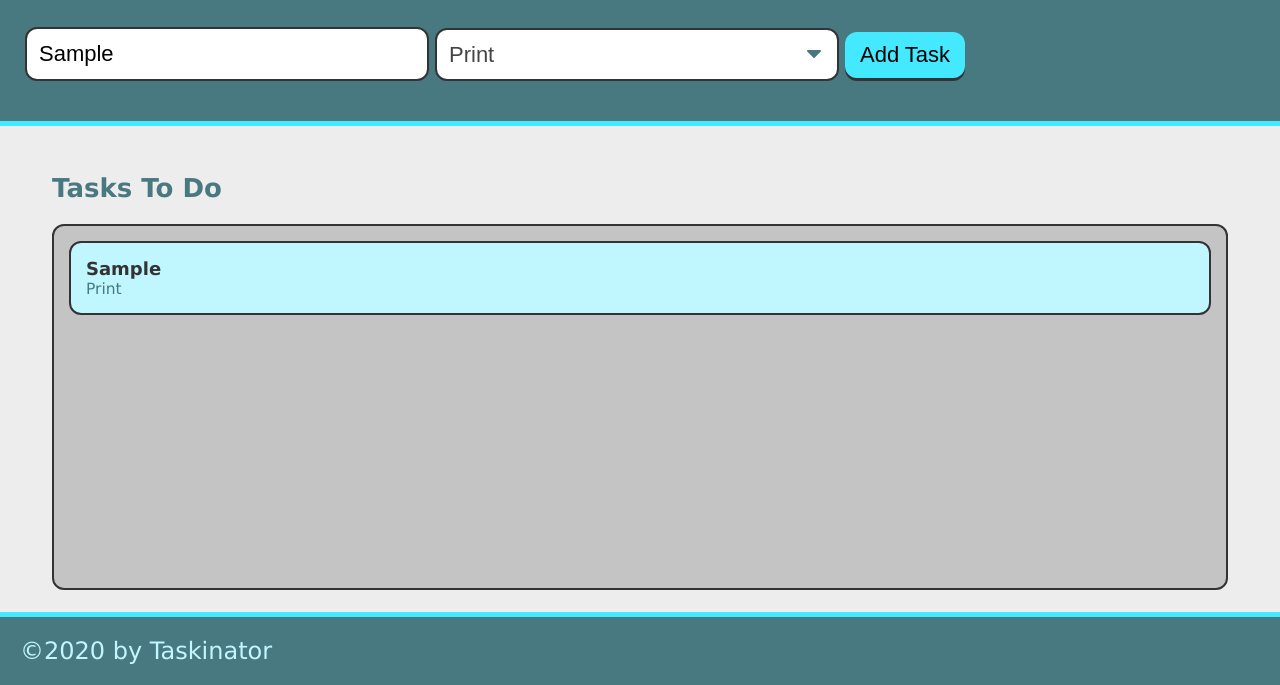
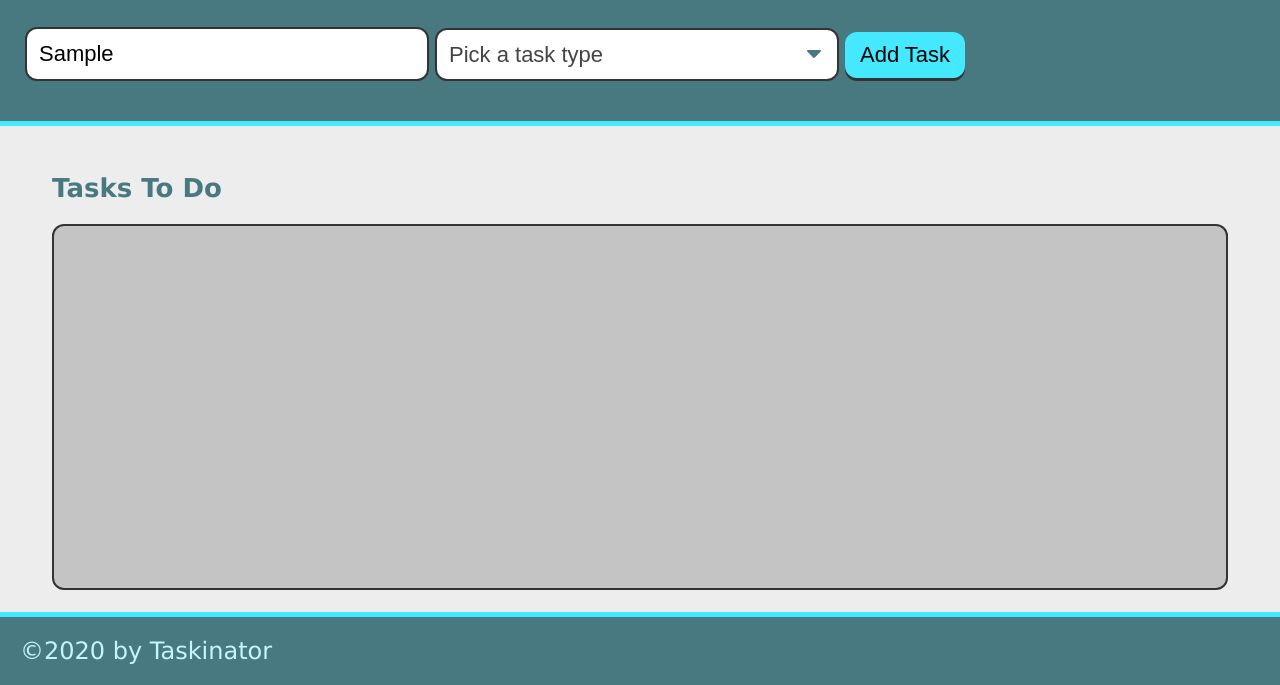
Before and after one commit to AhmadMHanif7/Taskinator, a plain HTML site: page index.html in a window 1280 px wide. Both pictures are taken after typing "Sample" into the empty fields and a click on the button "Add Task". Shown: the part 115-800 px from the top of the page. Drawn offline with Linux system fonts and the light colour scheme.

Commit message:
Ability to submit custom tasks

```diff
--- a/assets/js/script.js
+++ b/assets/js/script.js
@@ -5,6 +5,14 @@ var taskFormHandler = function(event) {
   event.preventDefault();
   var taskNameInput = document.querySelector("input[name='task-name']").value;
   var taskTypeInput = document.querySelector("select[name='task-type']").value;
+
+  //check if unput values are empty strings
+  if (!taskNameInput || !taskTypeInput){
+    alert("You need to fill out the task form!");
+    return false;
+  }
+
+  formEl.reset();
 
   // package up data as an object
   var taskDataObj = {
--- a/index.html
+++ b/index.html
@@ -19,7 +19,7 @@
           </div>
           <div class = "form-group">
             <select name = "task-type" class = "select-dropdown">
-              <option value = "" disabled seleted>Pick a task type</option>
+              <option value = "" disabled selected>Pick a task type</option>
               <option vlaue = "Print">Print</option>
               <option vlaue = "Web">Web</option>
               <option vlaue = "Mobile">Mobile</option>
```
